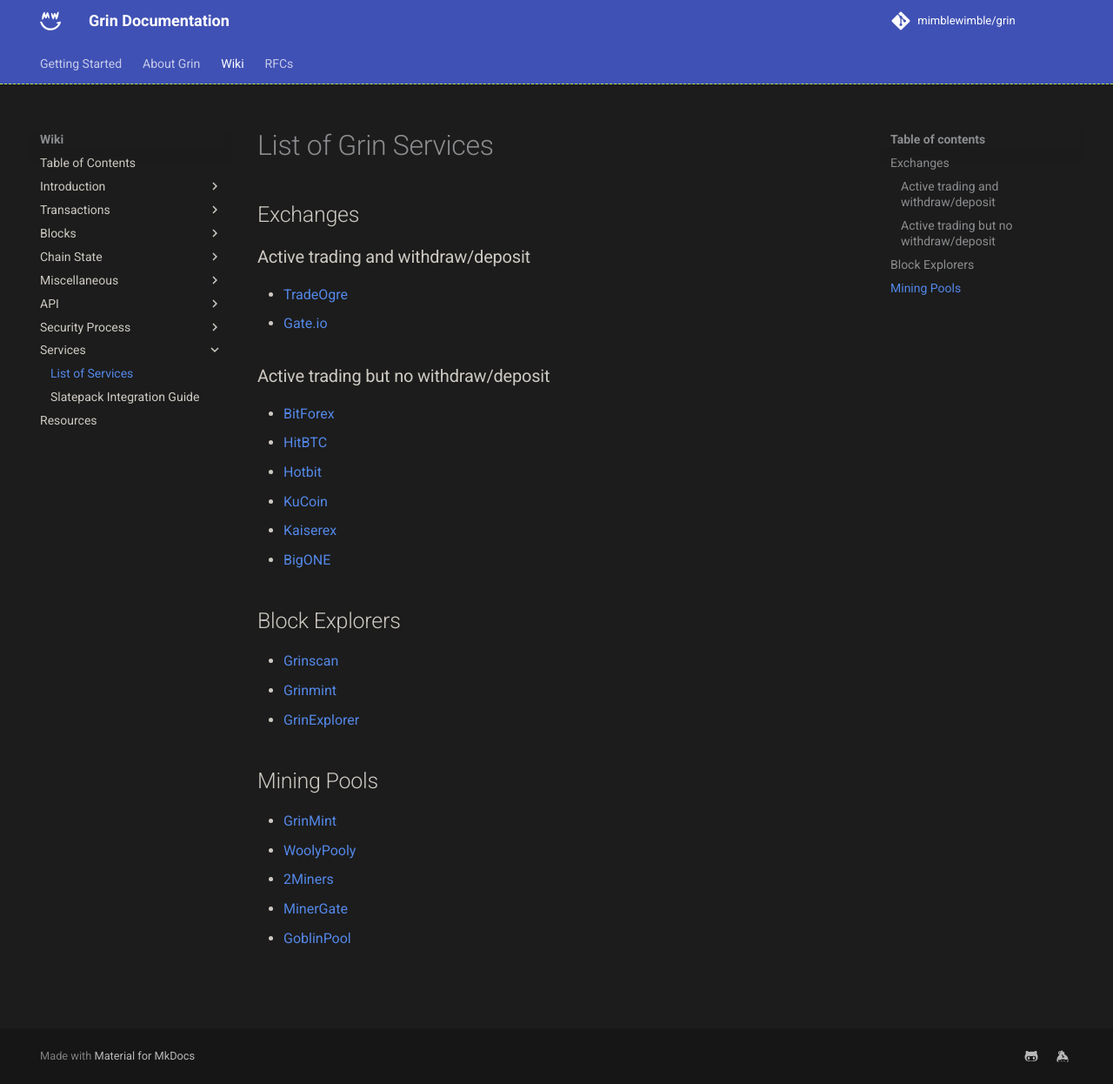
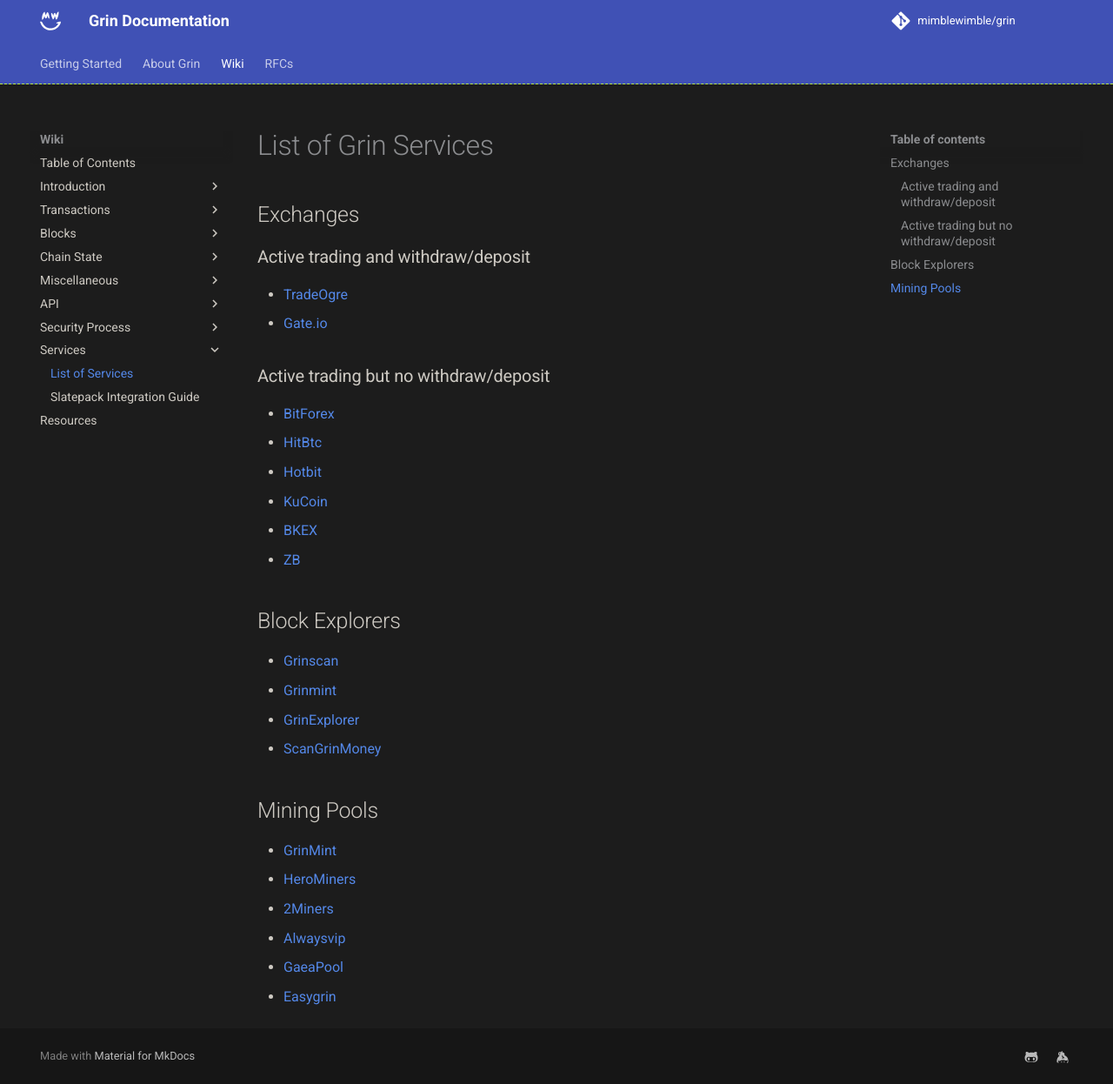
Before and after one commit to mimblewimble/docs, an MkDocs documentation site: the page built from docs/wiki/services/list-of-services.md, in a window 1280 px wide and 1246 px high. Shown: the whole window at 87% size. Built offline with MkDocs 1.6.1 and Material for MkDocs 9.7.7, drawn with Linux system fonts in a browser that asks for light colours; comment, search, counter and statistics services are not loaded.

Commit message:
Update list-of-services.md

```diff
--- a/docs/wiki/services/list-of-services.md
+++ b/docs/wiki/services/list-of-services.md
@@ -10,22 +10,24 @@
 ### Active trading but no withdraw/deposit
 
 - [BitForex](https://www.bitforex.com/)
-- [HitBTC](https://hitbtc.com/)
+- [HitBtc](https://hitbtc.com/)
 - [Hotbit](https://www.hotbit.io/)
 - [KuCoin](https://www.kucoin.com/)
-- [Kaiserex](https://www.kaiserex.com/)
-- [BigONE](https://big.one/en)
+- [BKEX](https://www.bkex.com/trade/GRIN_USDT)
+- [ZB](https://www.zb.com/en/kline/grin_usdt)
 
 ## Block Explorers
 
 - [Grinscan](https://grinscan.net/)
 - [Grinmint](https://grinmint.com/explorer/)
 - [GrinExplorer](https://grinexplorer.net/)
+- [ScanGrinMoney](https://scan.grin.money/)
 
 ## Mining Pools
 
 - [GrinMint](https://www.grinmint.com)
-- [WoolyPooly](https://woolypooly.com)
+- [HeroMiners](https://grin.herominers.com)
 - [2Miners](https://2miners.com)
-- [MinerGate](https://minergate.com)
-- [GoblinPool](https://goblinpool.com/)
+- [Alwaysvip](https://pool.always.vip)
+- [GaeaPool](https://gaeapool.com)
+- [Easygrin](https://pool.easygrin.org)
```
